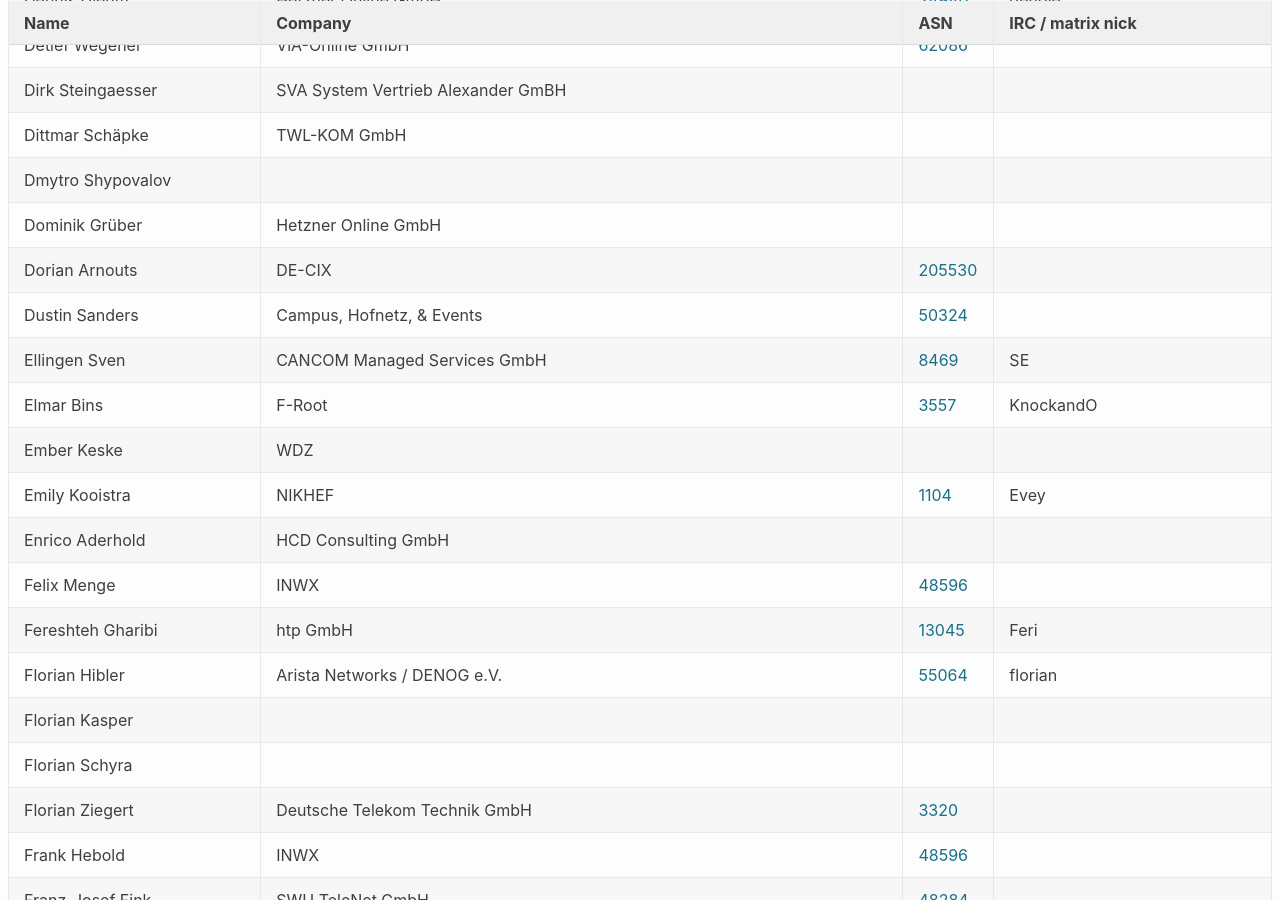
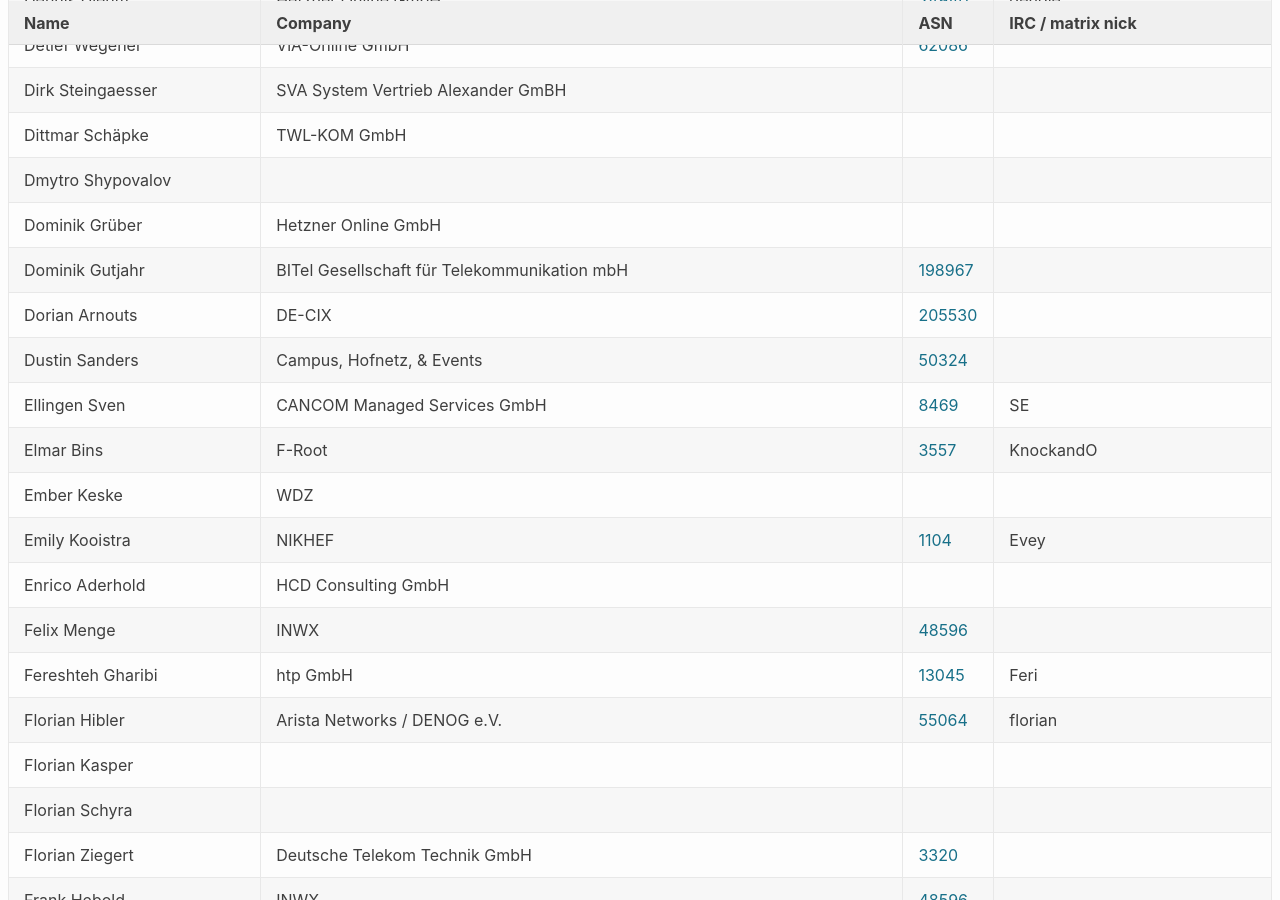
Before and after one commit to denog/pretix-attendeelist, a Jekyll site: the page built from denog17/index.markdown, in a window 1280 px wide and 900 px high, scrolled down 2674 px. Built offline with Jekyll 4.4.1, drawn with Linux system fonts in a browser that asks for light colours; some of the changed text lies outside the part shown.

Commit message:
Latest data: Mon Jul  7 15:32:35 UTC 2025

```diff
--- a/_data/attendees_denog17_onsite.json
+++ b/_data/attendees_denog17_onsite.json
@@ -366,6 +366,12 @@
     "asn": null
   },
   {
+    "name": "Dominik Gutjahr",
+    "company": "BITel Gesellschaft für Telekommunikation mbH",
+    "irc": null,
+    "asn": "198967"
+  },
+  {
     "name": "Dorian Arnouts",
     "company": "DE-CIX",
     "irc": null,
@@ -636,6 +642,12 @@
     "asn": null
   },
   {
+    "name": "Jens Richter",
+    "company": "BITel Gesellschaft für Telekommunikation mbH",
+    "irc": null,
+    "asn": "198967"
+  },
+  {
     "name": "Jens Vogler",
     "company": "Init7 (Schweiz) AG",
     "irc": "@jens:labar.ch",
```
